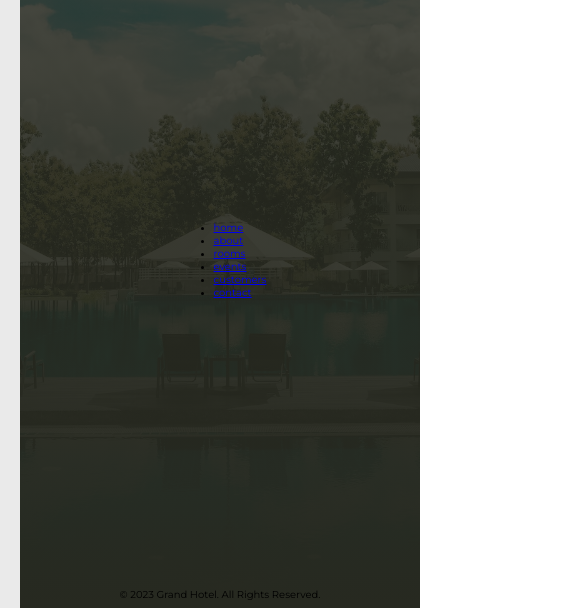
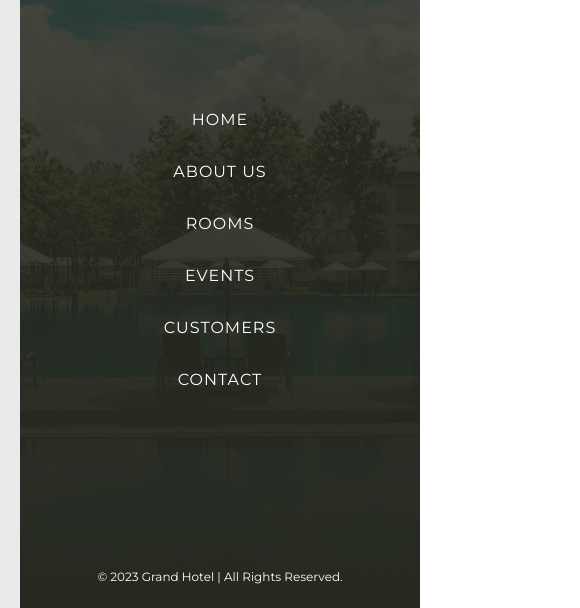
Before and after one commit to jesmin-juthi/grand_hotel, a plain HTML site: page index.html in a window 1280 px wide. Shown: the part 189-797 px from the top of the page, 60-640 px from the left. Drawn offline with Linux system fonts and the light colour scheme.

Commit message:
Menu styled

```diff
--- a/css/style.css
+++ b/css/style.css
@@ -148,6 +148,64 @@ body {
   right: 1rem;
 }
 
+.menu-list {
+  list-style: none;
+  padding: 0;
+  height: 28rem;
+  display: flex;
+  flex-direction: column;
+  justify-content: space-between;
+  align-items: center;
+}
+
+.menu-item {
+  position: relative;
+}
+
+.menu-link {
+  color: #fff;
+  font-size: 1.6rem;
+  font-weight: normal;
+  letter-spacing: 0.1rem;
+  text-transform: uppercase;
+  text-decoration: none;
+  transition: 0.5s;
+}
+
+.menu-link::before,
+.menu-link::after {
+  content: "";
+  width: 0;
+  height: 0.1rem;
+  background-color: var(--primary);
+  position: absolute;
+  top: 1rem;
+  transition: 0.5s cubic-bezier(1, 0, 0, 1);
+}
+
+.menu-link::before {
+  left: -4rem;
+}
+
+.menu-link::after {
+  right: -4rem;
+}
+
+.menu-link:hover {
+  color: var(--primary);
+}
+
+.menu-link:hover::before,
+.menu-link:hover::after {
+  width: 3rem;
+}
+
+.copyright {
+  font-size: 1.2rem;
+  margin-bottom: 1.5rem;
+  color: #fff;
+}
+
 /* menu ends */
 
 /* end of navbar */
--- a/index.html
+++ b/index.html
@@ -57,7 +57,7 @@
                     <a href="#" class="menu-link">home</a>
                 </li>
                 <li class="menu-item">
-                    <a href="#" class="menu-link">about</a>
+                    <a href="#" class="menu-link">about us</a>
                 </li>
                 <li class="menu-item">
                     <a href="#" class="menu-link">rooms</a>
@@ -73,7 +73,7 @@
                 </li>
             </ul>
             <div class="copyright">
-                <p> &copy; 2023 Grand Hotel. All Rights Reserved.</p>
+                <p> &copy; 2023 Grand Hotel | All Rights Reserved.</p>
             </div>
         </nav>
         <!-- menu end -->
```
